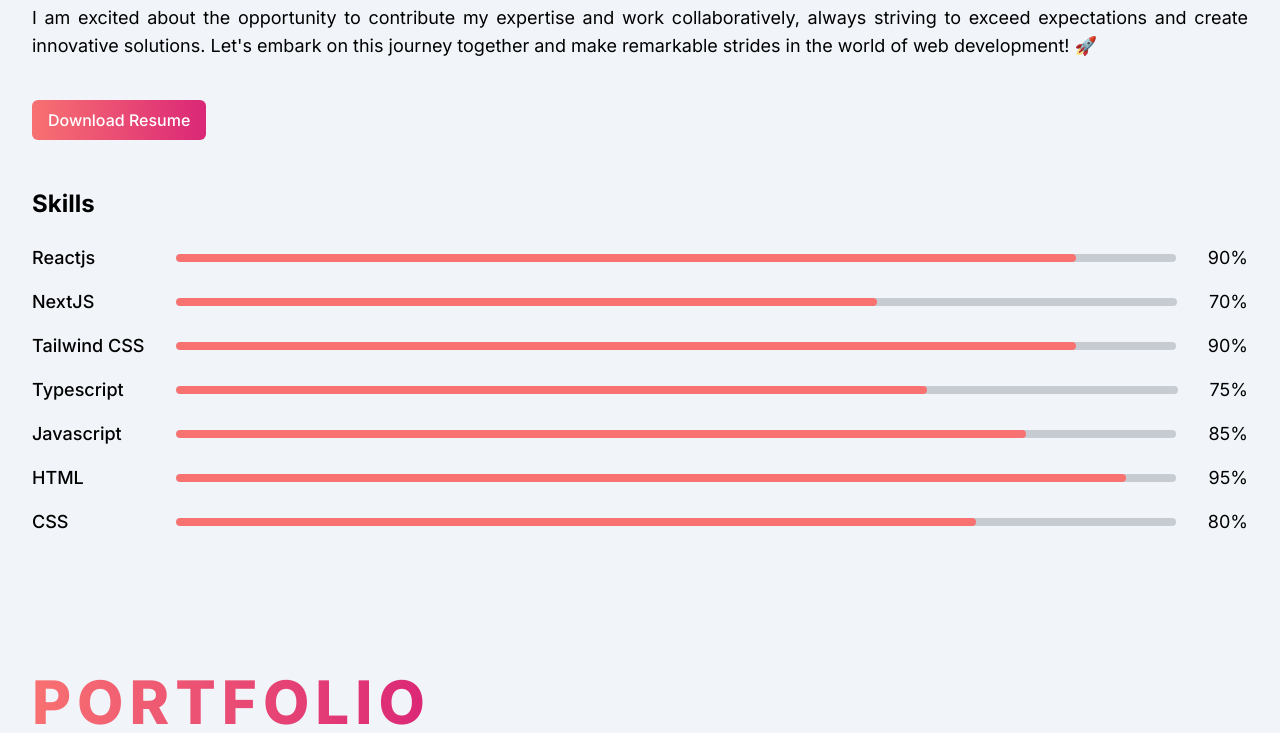
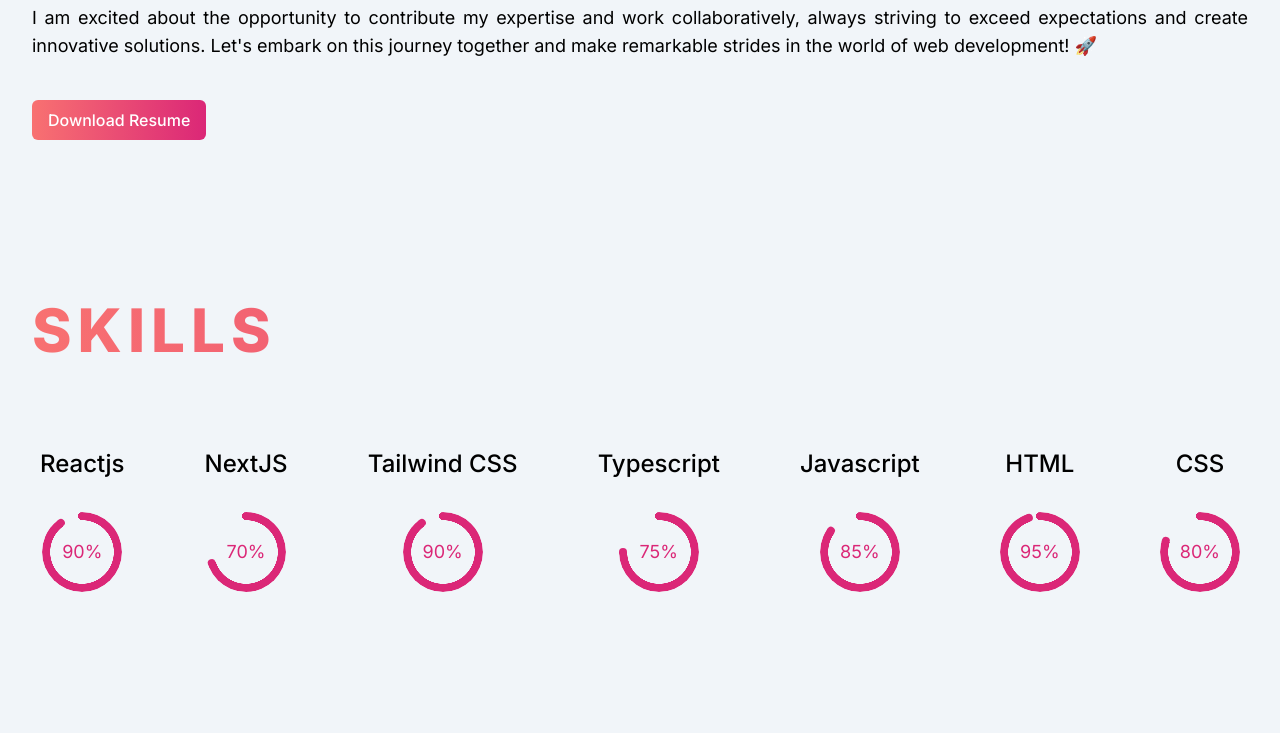
Before and after one commit to rohitbkanish8/rohit-portfolio, a Next.js app: page / in a window 1280 px wide. Shown: the part 1248-1981 px from the top of the page. Built offline with nearby package versions, Linux system fonts and the light colour scheme.

Commit message:
Changes in API  calls

```diff
--- a/package.json
+++ b/package.json
@@ -20,6 +20,7 @@
     "react": "18.2.0",
     "react-dom": "18.2.0",
     "react-icons": "^4.10.1",
+    "react-toastify": "^9.1.3",
     "typewriter-effect": "^2.20.1",
     "yup": "^1.2.0",
     "zod": "^3.21.4"
--- a/src/components/About/index.tsx
+++ b/src/components/About/index.tsx
@@ -44,7 +44,7 @@
       id="about"
       className="flex min-h-screen w-full items-center px-4 md:px-8 py-16 2xl:px-16"
     >
-      <div className="flex flex-col gap-8">
+      <div className="flex flex-col gap-40">
         <div className="text-justify">
           <h1 className="bg-gradient-to-r from-red-400 to-pink-600 bg-clip-text md:text-6xl text-5xl font-extrabold uppercase tracking-widest text-transparent">
             About
@@ -90,19 +90,14 @@
           </a>
         </div>
         <div className="text-justify">
-          <h2 className="py-4 text-2xl font-bold">Skills</h2>
-          <div className="flex flex-col gap-4 py-2 text-lg">
+          <h1 className="bg-gradient-to-r from-red-400 to-pink-600 bg-clip-text md:text-6xl text-5xl font-extrabold uppercase tracking-widest text-transparent mb-20">
+            Skills
+          </h1>
+          <div className="flex flex-wrap justify-around items-center gap-16 py-2 text-lg">
             {skills.map((item) => (
-              <div className="flex items-center gap-8" key={item.id}>
-                <p className="w-28 font-medium whitespace-nowrap">{item.name}</p>
-                <div className="flex items-center gap-8 flex-1">
-                  <progress
-                    className="progress progress-error w-full"
-                    value={item.value}
-                    max="100"
-                  />
-                  <p>{item.value}%</p>
-                </div>
+              <div className="flex flex-col justify-center text-center items-center gap-8" key={item.id}>
+                <p className="text-2xl font-medium whitespace-nowrap">{item.name}</p>
+                <div className="radial-progress text-pink-600" style={{"--value":item.value}}>{item.value}%</div>
               </div>
             ))}
           </div>
--- a/src/components/Contact/index.tsx
+++ b/src/components/Contact/index.tsx
@@ -2,6 +2,7 @@
 import * as Yup from "yup";
 import React from "react";
 import { sendContactForm } from "@/lib/api";
+import { toast } from "react-toastify";
 
 const validationSchema = Yup.object().shape({
   email: Yup.string().email().required("Please input email"),
@@ -61,8 +62,15 @@
             try {
               const res = await sendContactForm(values)
               console.log(res, 'res')
+              if (res.status === 200) {
+                toast.success("Email Sent Successfully")
+              }
+              else {
+                toast.error('Something went wrong!')
+              }
             } catch (err) {
               console.log(err, 'sdgj')
+              toast.error('Something went wrong!')
             }
             resetForm();
           }}
--- a/src/lib/api.ts
+++ b/src/lib/api.ts
@@ -1,5 +1,5 @@
 export const sendContactForm = async (data: any) => {
-  await fetch('/api/contact', {
+  const response = await fetch('/api/contact', {
     method: 'POST',
     body: JSON.stringify(data),
     headers: {
@@ -7,4 +7,5 @@
       Accept: "application/json"
     }
   })
+  return response
 }
--- a/src/pages/_app.tsx
+++ b/src/pages/_app.tsx
@@ -4,6 +4,8 @@
 import "@/styles/globals.css";
 import { ThemeProvider } from "next-themes";
 import { Inter } from "next/font/google";
+import { ToastContainer } from "react-toastify";
+import 'react-toastify/dist/ReactToastify.css';
 
 // If loading a variable font, you don't need to specify the font weight
 const inter = Inter({ subsets: ["latin"] });
@@ -14,10 +16,11 @@
 }) => {
   return (
     <SessionProvider session={session}>
-      <ThemeProvider attribute="class">
+      <ThemeProvider attribute="class" defaultTheme="light">
         <main className={inter.className}>
           <Component {...pageProps} />
         </main>
+        <ToastContainer />
       </ThemeProvider>
     </SessionProvider>
   );
--- a/src/pages/api/contact.ts
+++ b/src/pages/api/contact.ts
@@ -17,7 +17,10 @@
         ...mailOptions,
         subject: `Message from ${data.name}`,
         text: "Hello",
-        html: "<h1>Hello</h1>"
+        html: `<h1>Name: ${data.name}</h1>
+        <h2>Email: ${data.email}</h2>
+        <p>Message: ${data.message} </p>
+        `
       })
       return res.status(200).json({
         success: true
```
Also changed, not shown: 1 other file (tests, documents, lock files or other folders).
